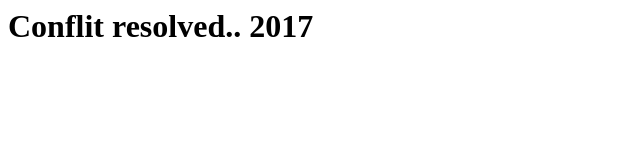
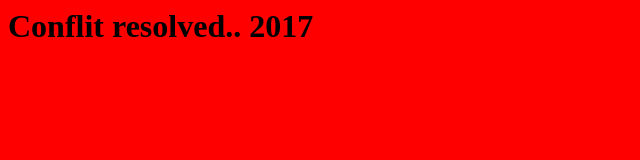
Before and after one commit to hsndev/HiHi, a plain HTML site: page index.html in a window 1280 px wide. Shown: the whole page, without its empty margins (0-640 px from the left). Drawn offline with Linux system fonts and the light colour scheme.

Commit message:
Red Background

```diff
--- a/index.html
+++ b/index.html
@@ -1,6 +1,11 @@
 <html>
 <head>
 <title>Hello World</title>
+<style type="text/css">
+body{
+background-color:Red;
+}
+</style>
 </head>
 <body>
 
```
